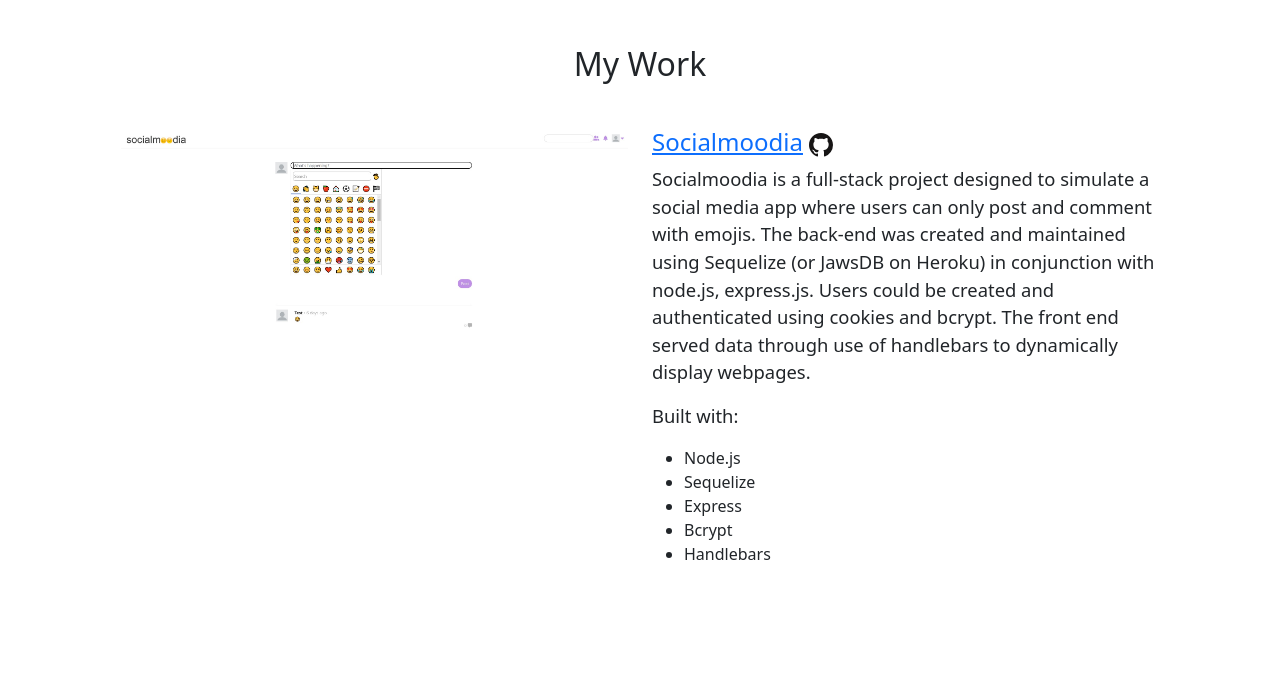
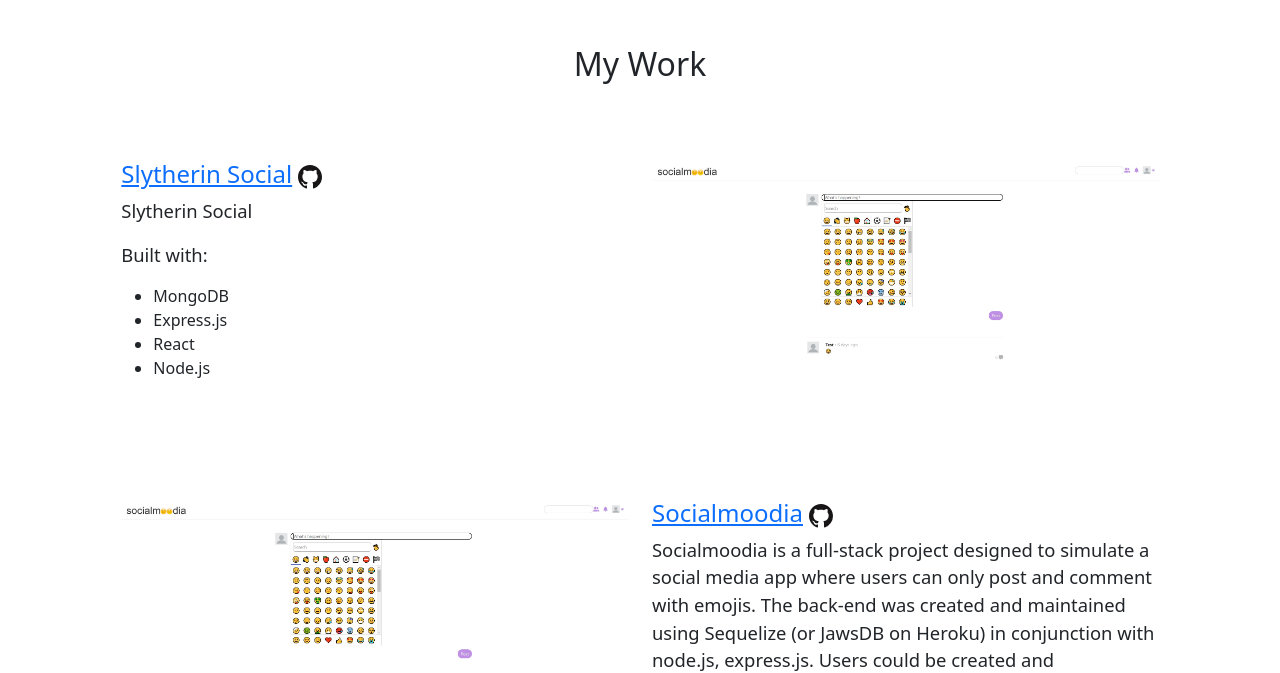
Before and after one commit to TMcG1998/portfolio-v2, a plain HTML site: page index.html in a window 1280 px wide. Shown: the part 1345-2018 px from the top of the page. Drawn offline with nearby package versions, Linux system fonts and the light colour scheme.

Commit message:
added foundation of slytherin social

```diff
--- a/index.html
+++ b/index.html
@@ -94,6 +94,40 @@
     <!-- My work. Include 3 sections? Front-end, back-end, full-stack. Include github repo at end to see all work -->
     <section class="container mt-5 mb-5">
         <h2 id="work" class="text-center section-head">My Work</h2>
+        <div class="container mt-5 mb-5">
+            <div class="project row">
+                <div class="project-details col-sm">
+                    <h4 class="project-title"><a href="https://slytherin-social.herokuapp.com/">Slytherin Social</a> <a href="https://github.com/slytherin-CU-VIRT-BO/slytherin-social-app" target="_blank" aria-label="GitHub link"><svg xmlns="http://www.w3.org/2000/svg" style="color:#171515" width="24" height="24" fill="currentColor" class="bi bi-github" viewBox="0 0 16 16">
+                        <path d="M8 0C3.58 0 0 3.58 0 8c0 3.54 2.29 6.53 5.47 7.59.4.07.55-.17.55-.38 0-.19-.01-.82-.01-1.49-2.01.37-2.53-.49-2.69-.94-.09-.23-.48-.94-.82-1.13-.28-.15-.68-.52-.01-.53.63-.01 1.08.58 1.23.82.72 1.21 1.87.87 2.33.66.07-.52.28-.87.51-1.07-1.78-.2-3.64-.89-3.64-3.95 0-.87.31-1.59.82-2.15-.08-.2-.36-1.02.08-2.12 0 0 .67-.21 2.2.82.64-.18 1.32-.27 2-.27.68 0 1.36.09 2 .27 1.53-1.04 2.2-.82 2.2-.82.44 1.1.16 1.92.08 2.12.51.56.82 1.27.82 2.15 0 3.07-1.87 3.75-3.65 3.95.29.25.54.73.54 1.48 0 1.07-.01 1.93-.01 2.2 0 .21.15.46.55.38A8.012 8.012 0 0 0 16 8c0-4.42-3.58-8-8-8z"/>
+                    </svg></a></h4>
+                    <p class="project-desc">
+                        Slytherin Social
+                    </p>
+                    <div class="tools-div">
+                        <p>Built with:</p>
+                        <ul class="project-tools">
+                            <li>
+                                MongoDB
+                            </li>
+                            <li>
+                                Express.js
+                            </li>
+                            <li>
+                                React
+                            </li>
+                            <li>
+                                Node.js
+                            </li>
+                        </ul>
+                    </div>
+                </div>
+                <div class="col-sm">
+                    <div class="img-holder">
+                        <img class="project-img" src="./assets/images/soc.jpg" />
+                    </div>
+                </div>
+            </div>
+        </div>
         <div class="container mt-3 mb-5">
             <div class="project row">
                 <div class="col-sm">
```
